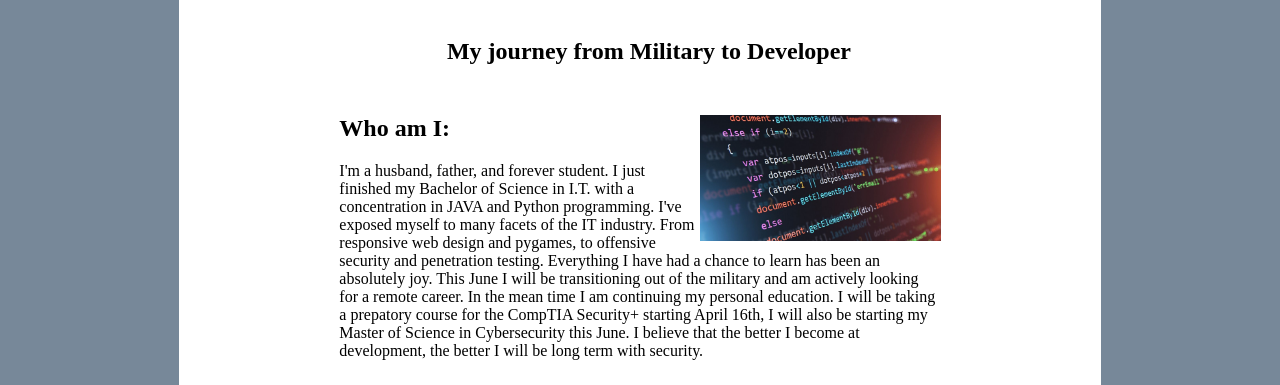
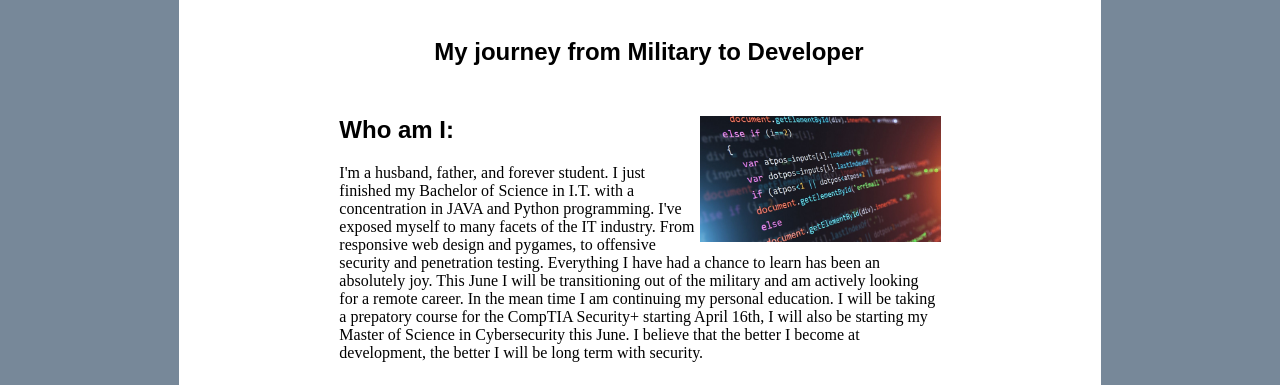
Before and after one commit to Cameron-Porter/Archived-00, a plain HTML site: page docs/index.html in a window 1280 px wide. Shown: the part 346-731 px from the top of the page. Drawn offline with Linux system fonts and the light colour scheme.

Commit message:
Update PorterCameronStylesheet.css

```diff
--- a/docs/PorterCameronStylesheet.css
+++ b/docs/PorterCameronStylesheet.css
@@ -35,6 +35,10 @@ body {
   position: relative;
   left:1%;
   bottom: 20%;
+}
+
+h2 {
+  font-family: Copperplate, Papyrus, fantasy;
 }
 
 /********* NAVIGATION *********/
```
